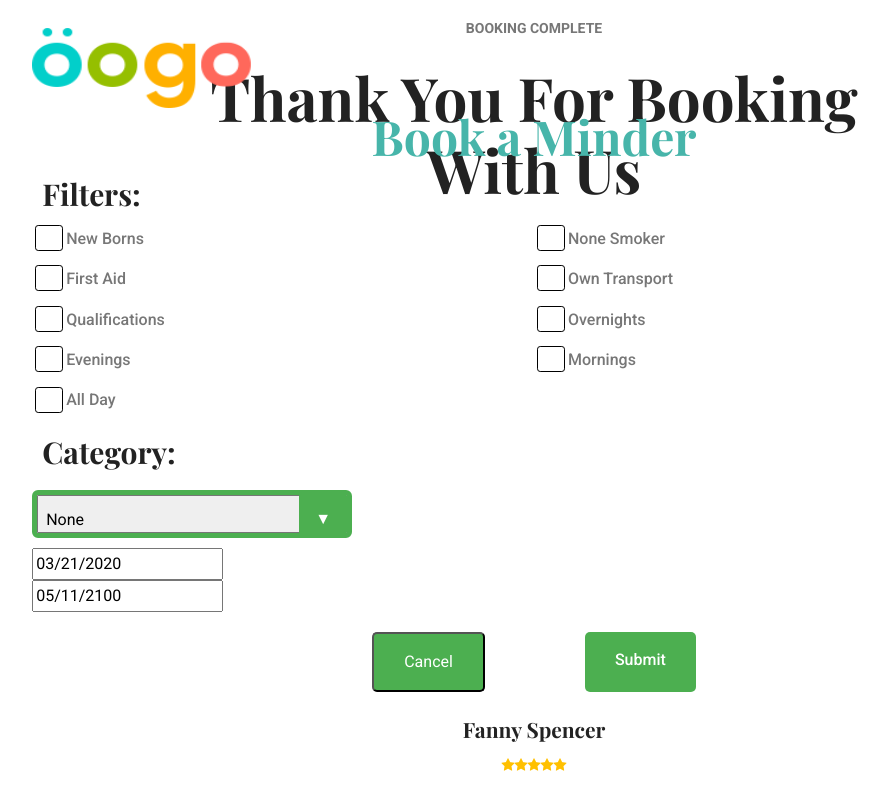
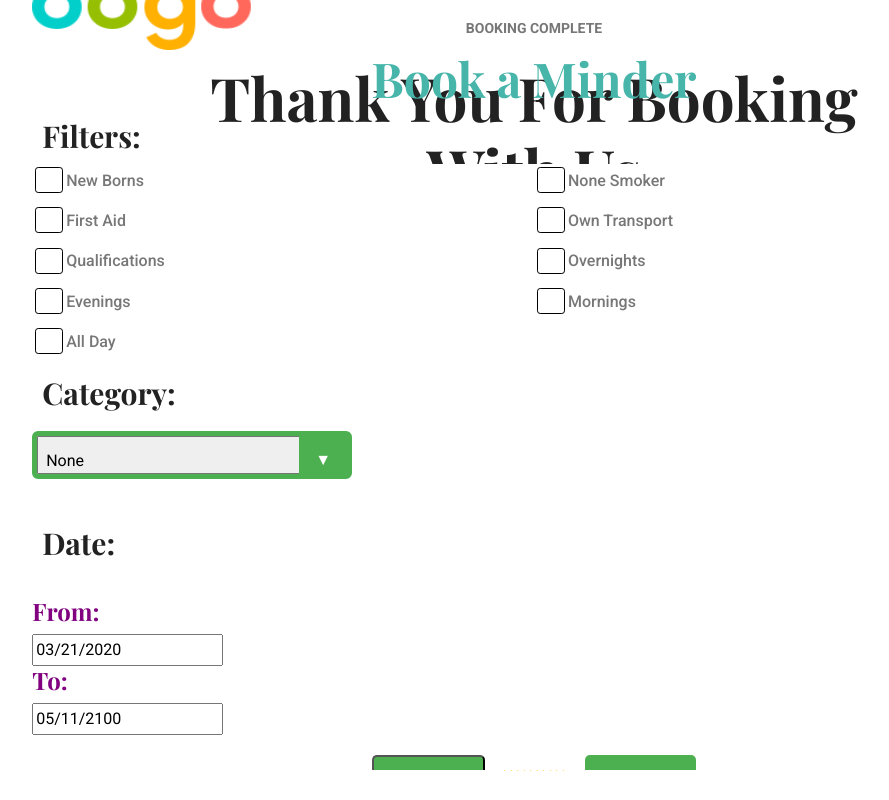
Before and after one commit to EllenWhelan/link, a React (Create React App) app: page / in a window 1280 px wide. Both pictures are taken after a click on the button "Book Minder". Shown: the part 787-1587 px from the top of the page, without its empty margins (106-995 px from the left). Built offline with nearby package versions, Linux system fonts and the light colour scheme.

Commit message:
better layout

```diff
--- a/src/App.js
+++ b/src/App.js
@@ -199,7 +199,12 @@ class App extends Component {
                         </select>
                     </div>
 
+                    <br/>
+                    <h2 className='popup-subtitle'>Date: </h2>
+                    <br/>
+                    <h3 style = {{color:'purple'}}>From:</h3>
                     <DatePicker selected={this.state.startDateStart} onChange={this.handleChangeDateStart}/>
+                    <h3 style = {{color:'purple'}}>To:</h3>
                     <DatePicker selected={this.state.startDateEnd} onChange={this.handleChangeDateEnd}/>
 
 
```
